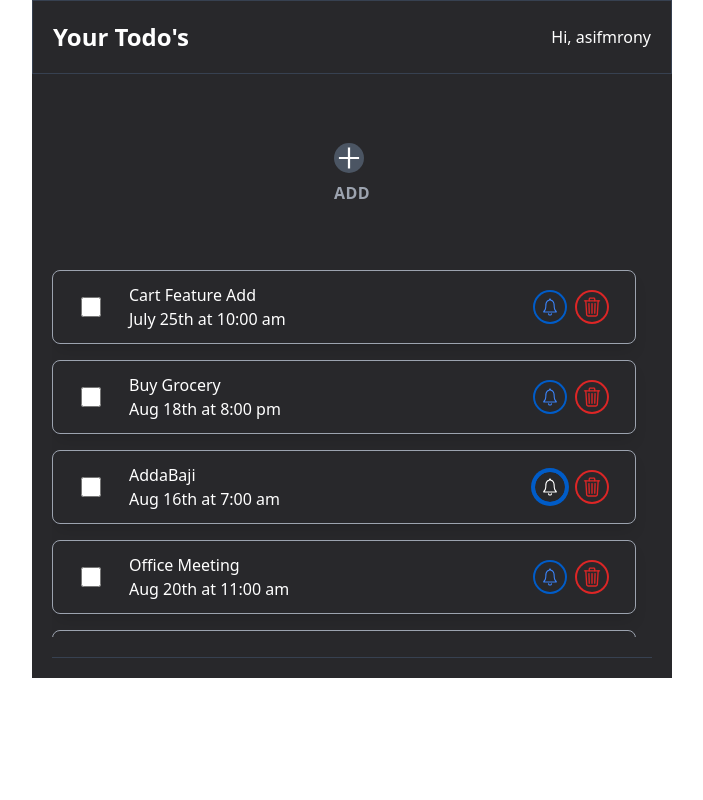
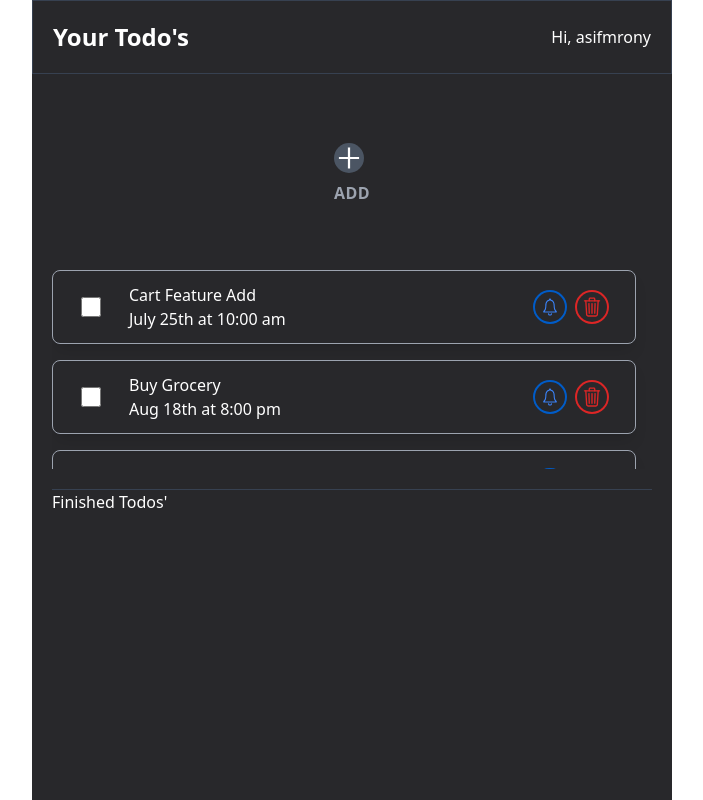
Before and after one commit to asifmrony/react-todo-list, a React (Create React App) app: page / in a window 1280 px wide. Shown: the whole page, without its empty margins (288-991 px from the left). Built offline with nearby package versions, Linux system fonts and the light colour scheme.

Commit message:
minor changes

```diff
--- a/src/App.css
+++ b/src/App.css
@@ -1,4 +1,5 @@
-.add-todos-btn-container {
+.main {
+    min-height: calc(100vh - 74px);
 }
 
 .todo-add {
--- a/src/App.js
+++ b/src/App.js
@@ -70,10 +70,11 @@ function App() {
         </div>
         {/* Todo Popup add form */}
         {openModal && <AddTodo onAdd = {addTodo} closeModal = {setOpenModal}/>}
-        <div className="todos space-y-4 h-[383px] max-h-[574px] overflow-x-hidden overflow-y-auto pr-4">
+        <div className="todos space-y-4 h-[215px] max-h-[574px] overflow-x-hidden overflow-y-auto pr-4">
           <Todos todos = {todos} onDelete = {deleteTodo} onToggle ={toggleRemainder}/>
         </div>
         <div className="mt-5 w-full h-[1px] bg-gray-700"></div>
+        <h4>Finished Todos'</h4>
         {/* FInished Todos will be here */}
         {/* <div className="finished-todos space-y-4 overflow-x-hidden overflow-y-auto">
           <Todos todos = {todos}/>
```
